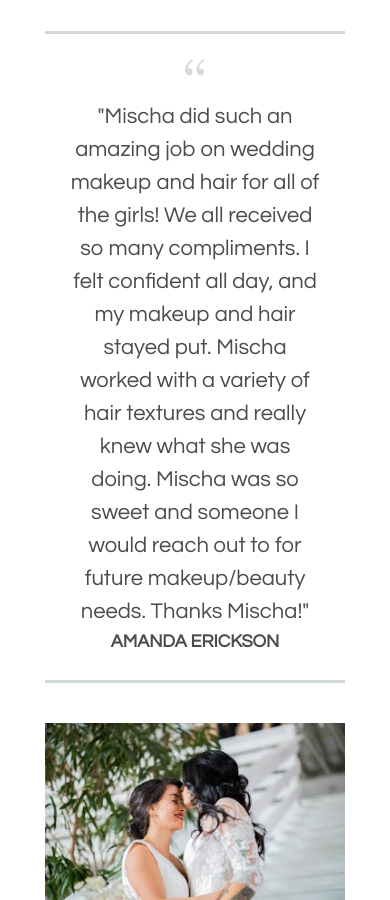
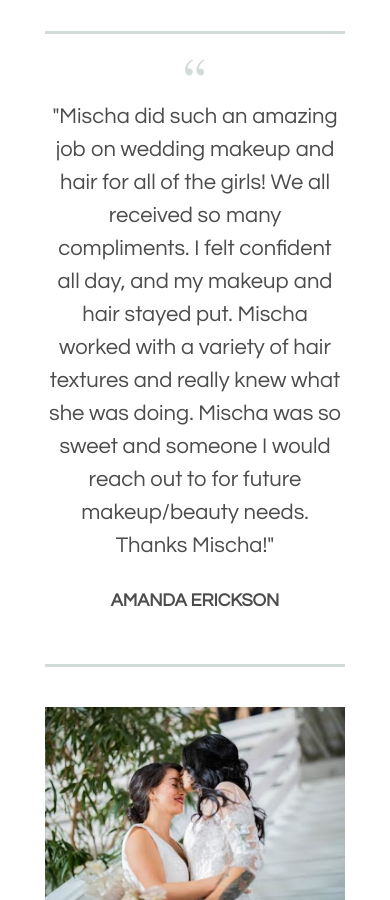
Before and after one commit to jerome310/Wedding-Website, a plain HTML site: page index.html in a window 390 px wide. Shown: the part 4325-5225 px from the top of the page. Drawn offline with Linux system fonts and the light colour scheme.

Commit message:
quick changes of par wedding section

```diff
--- a/css/style.css
+++ b/css/style.css
@@ -367,9 +367,6 @@
     border-bottom-color: rgb(211, 219, 218);
     border-bottom-style: solid;
   }
-  .bride-par p {
-    padding: 0 25px;
-  }
   .friends-image {
     width: 100%;
     text-align: center;
```
